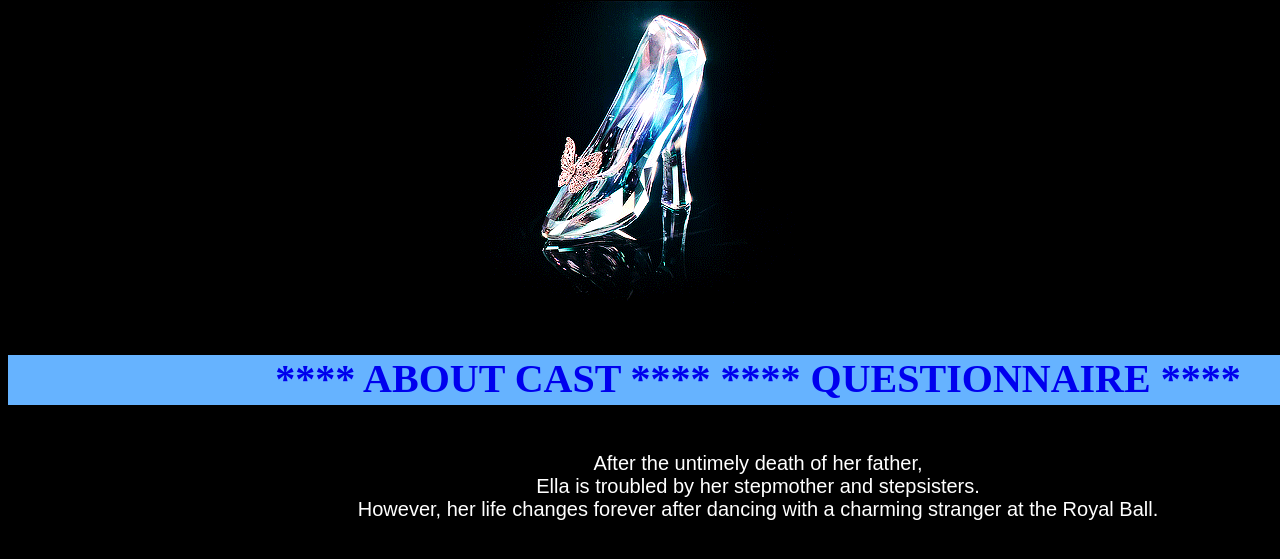
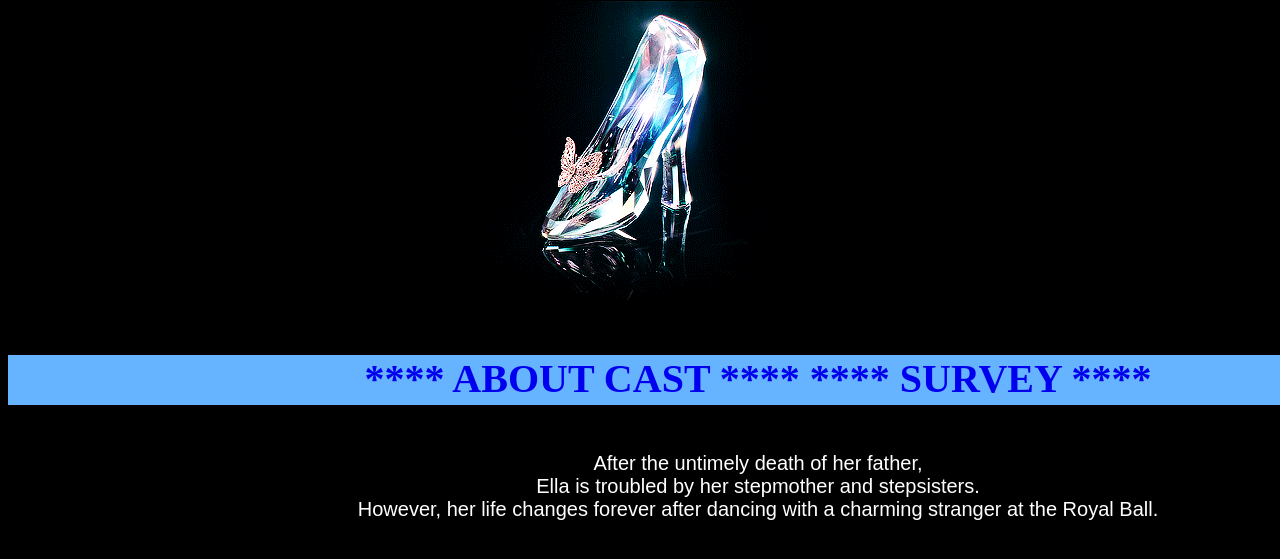
Before and after one commit to DMU-P2625969/Multimedia, a plain HTML site: page index.html in a window 1280 px wide. Shown: the part 329-888 px from the top of the page. Drawn offline with Linux system fonts and the light colour scheme.

Commit message:
Add files via upload

```diff
--- a/index.html
+++ b/index.html
@@ -28,7 +28,7 @@
 
   <h1><a href="index2.html"> **** ABOUT CAST **** </a>
 
-    <a href="#QUESTIONNAIRE"> **** QUESTIONNAIRE ****</a></h1>
+    <a href="https://form.jotform.com/203332906222344"> **** SURVEY ****</a></h1>
 </center>
 
 
```
